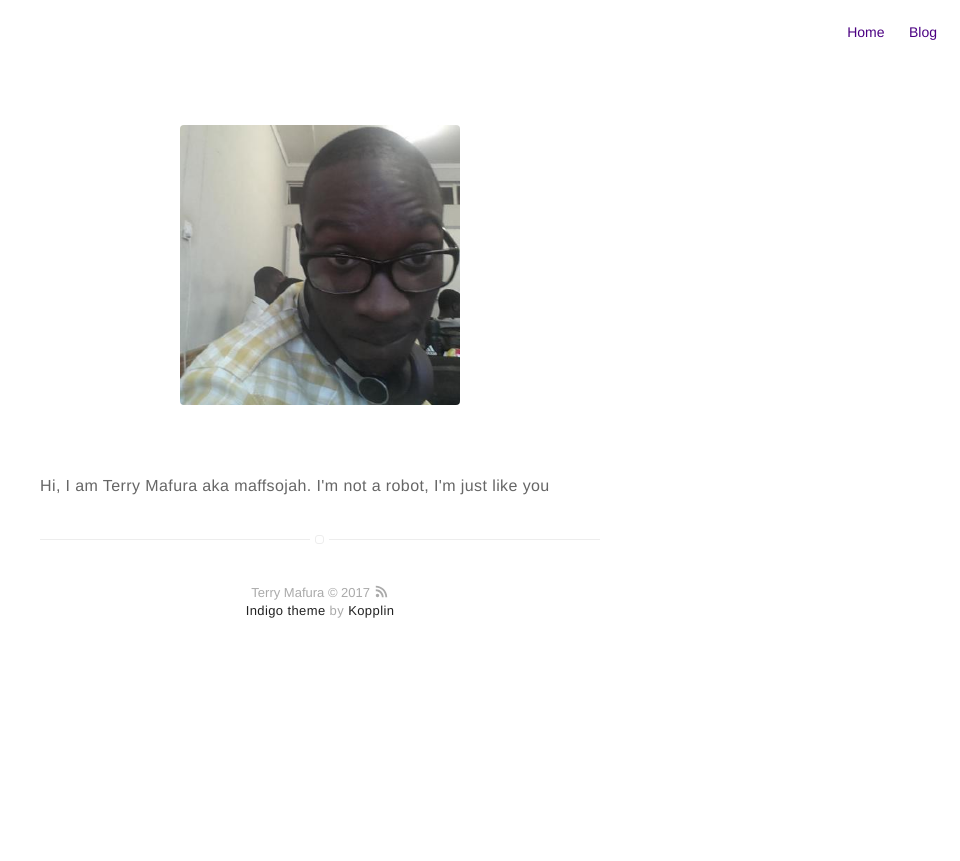
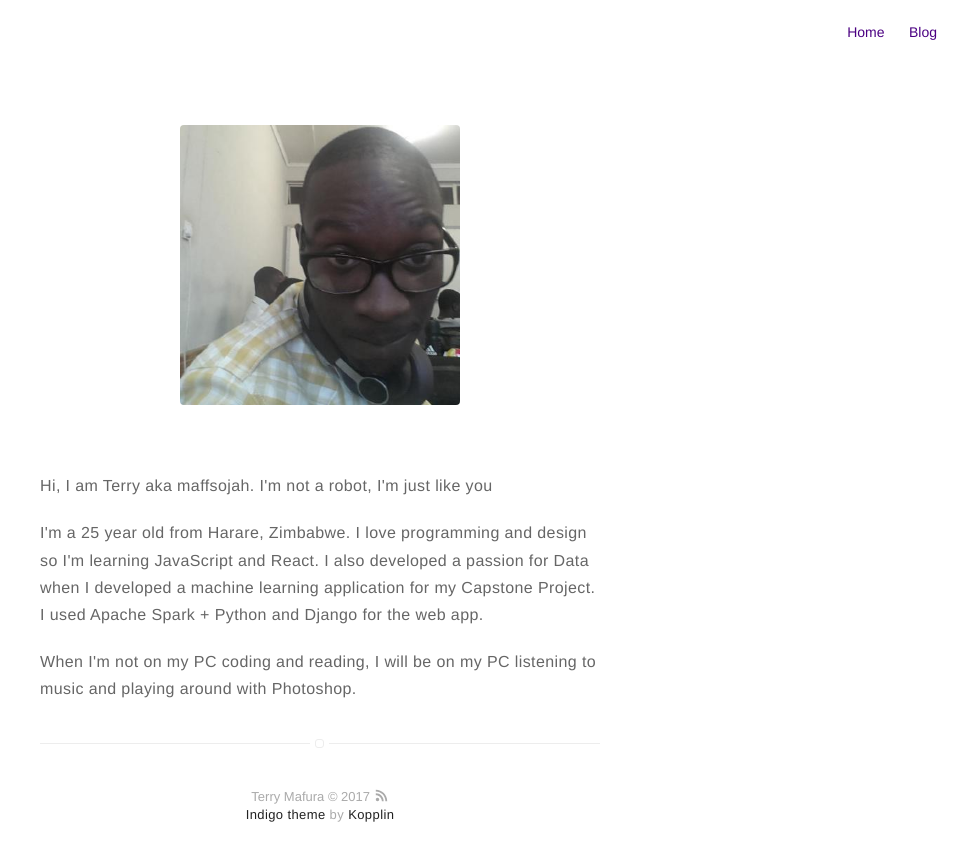
Before and after one commit to terrymafura/maffsojah.github.io, a Jekyll site: the page built from about.md, in a window 1280 px wide. Shown: the top 861 px of the page, without its empty margins (320-1280 px from the left). Built offline with Jekyll 4.4.1, drawn with Linux system fonts in a browser that asks for light colours.

Commit message:
100 Days of Code Day 10

```diff
--- a/about.md
+++ b/about.md
@@ -5,10 +5,11 @@ layout: page
 ![Profile Image]({{ site.url }}/{{ site.picture }})
 
 <br/>
-<p>Hi, I am Terry Mafura aka maffsojah. I'm not a robot, I'm just like you</p>
+<p>Hi, I am Terry aka maffsojah. I'm not a robot, I'm just like you</p>
+<p>I'm a 25 year old from Harare, Zimbabwe. I love programming and design so I'm learning JavaScript and React. I also developed a passion for Data when I developed a machine learning application for my Capstone Project. I used Apache Spark + Python and Django for the web app.</p>
+<p>When I'm not on my PC coding and reading, I will be on my PC listening to music and playing around with Photoshop.</p>
 
 <!-- <h2>Skills</h2>
-
 <ul class="skill-list">
 	<li>HTML - Jade - Haml - Erb</li>
 	<li>Responsive (Mobile First)</li>
```
Also changed, not shown: Gemfile.lock, 13 other files.
